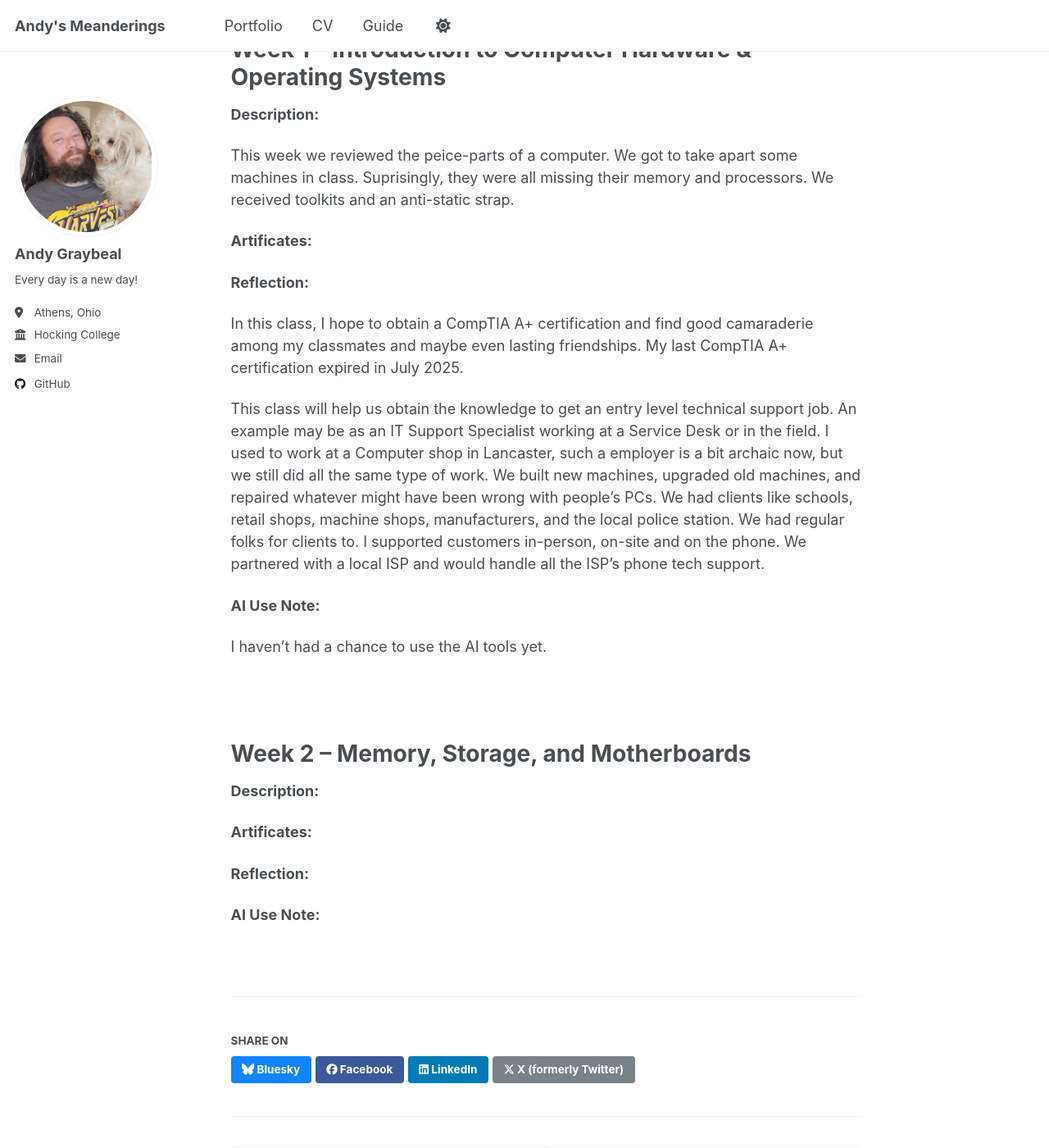
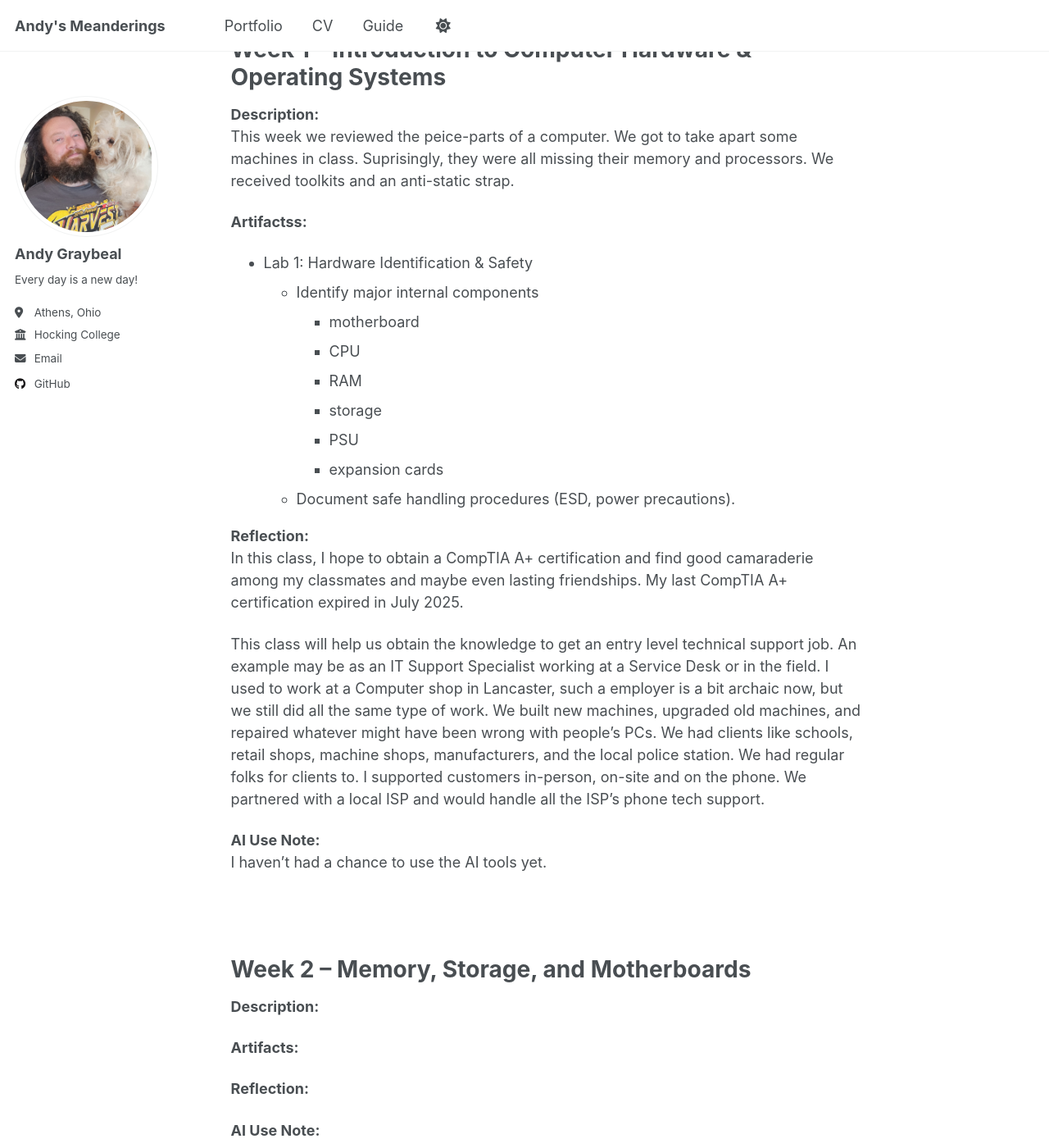
Before and after one commit to andy-graybeal/andy-graybeal.github.io, a Jekyll site: the page built from _portfolio/net-1120-computer-hardware-&-operating-system.md, in a window 1280 px wide and 1400 px high, scrolled down 229 px. Shown: the whole window at 82% size. Built offline with Jekyll 4.4.1, drawn with Linux system fonts in a browser that asks for light colours; a script that is not in the unit is left out.

Commit message:
Update net-1120-computer-hardware-&-operating-system.md

```diff
--- a/_portfolio/net-1120-computer-hardware-&-operating-system.md
+++ b/_portfolio/net-1120-computer-hardware-&-operating-system.md
@@ -8,20 +8,25 @@ collection: portfolio
 # Week 1 – Introduction to Computer Hardware & Operating Systems
 
 **Description:**
-
 This week we reviewed the peice-parts of a computer.  We got to take apart some machines in class. Suprisingly, they were all missing their memory and processors.  We received toolkits and an anti-static strap.
 
-**Artificates:**
-
+**Artifactss:**
+- Lab 1: Hardware Identification & Safety
+    - Identify major internal components
+        - motherboard
+        - CPU
+        - RAM
+        - storage
+        - PSU
+        - expansion cards
+    - Document safe handling procedures (ESD, power precautions).
 
 **Reflection:**
-
 In this class, I hope to obtain a CompTIA A+ certification and find good camaraderie among my classmates and maybe even lasting friendships.  My last CompTIA A+ certification expired in July 2025.
 
 This class will help us obtain the knowledge to get an entry level technical support job.  An example may be as an IT Support Specialist working at a Service Desk or in the field.  I used to work at a Computer shop in Lancaster, such a employer is a bit archaic now, but we still did all the same type of work.  We built new machines, upgraded old machines, and repaired whatever might have been wrong with people’s PCs.   We had clients like schools, retail shops, machine shops, manufacturers, and the local police station.  We had regular folks for clients to.  I supported customers in-person, on-site and on the phone.  We partnered with a local ISP and would handle all the ISP’s phone tech support.
 
 **AI Use Note:**
-
 I haven't had a chance to use the AI tools yet.
 
 <a id="week_02"></a><br><br>
@@ -29,10 +34,8 @@ I haven't had a chance to use the AI tools yet.
 
 **Description:**
 
-**Artificates:**
+**Artifacts:**
 
 **Reflection:**
 
-
-
 **AI Use Note:**
```
